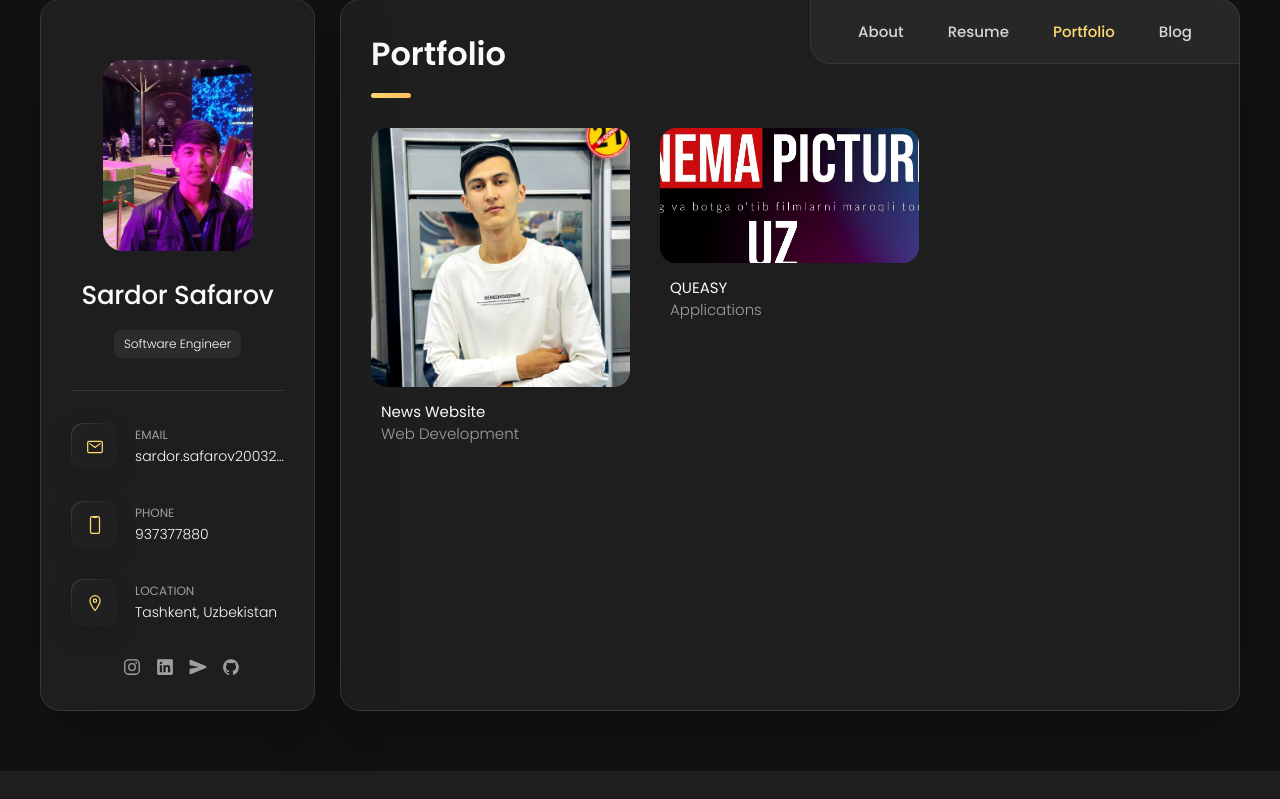
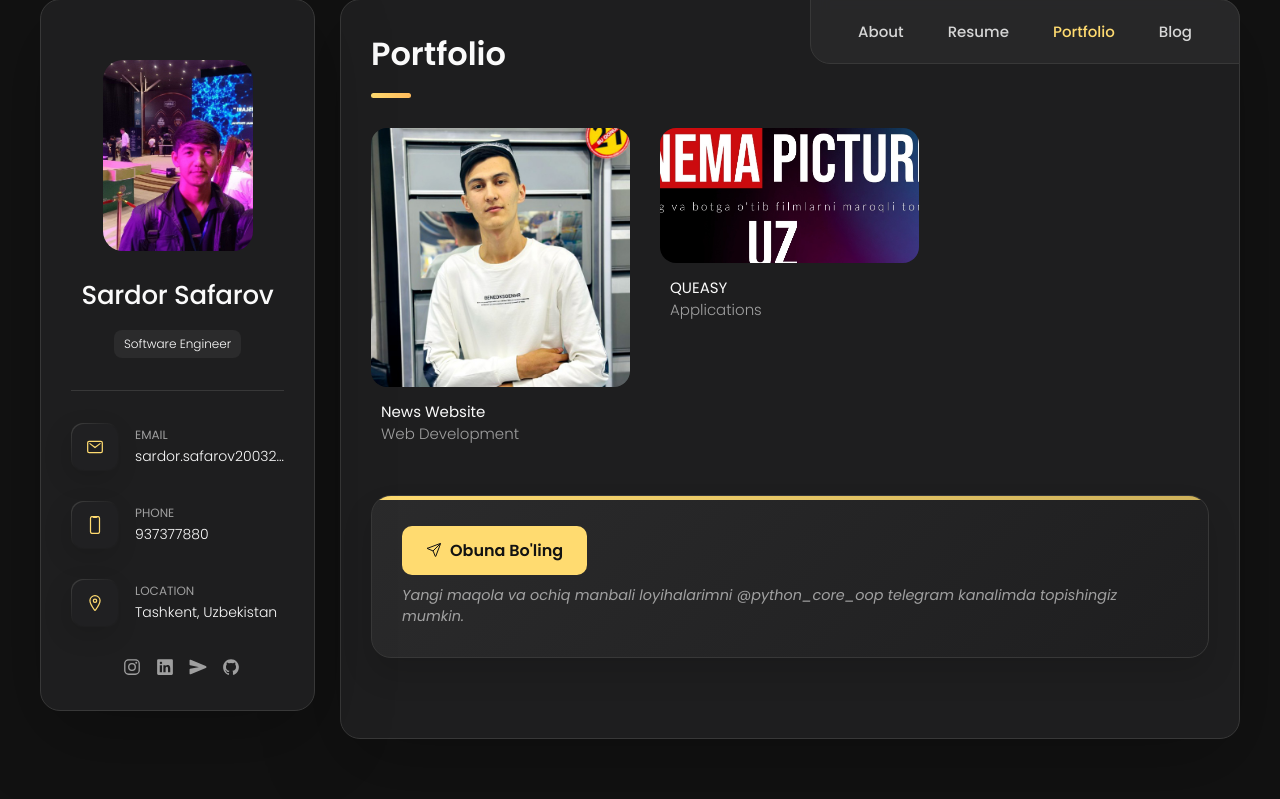
Before and after one commit to SafarovSardorDev/portfolio, a Django app: page /portfolio/ in a window 1280 px wide. Shown: the part 61-860 px from the top of the page. Before the commit the page ends 832 px from the top, so only its background shows below. Run offline with Django 5.2, Linux system fonts and the light colour scheme; data comes from the database, SQL or seed files in the repository.

Commit message:
add subscription to portfolio

```diff
--- a/templates/portfolio.html
+++ b/templates/portfolio.html
@@ -34,6 +34,105 @@
             </li>
             {% endfor %}
         </ul>
+            <!-- Subscription Card -->
+        <div class="subscription-card">
+            <div class="subscription-content">
+                <a href="https://t.me/python_core_oop" target="_blank" class="subscription-btn">
+                    <ion-icon name="paper-plane-outline"></ion-icon>
+                    <span>Obuna Bo'ling</span>
+                </a>
+                <p class="subscription-note">
+                    Yangi maqola va ochiq manbali loyihalarimni @python_core_oop telegram kanalimda topishingiz mumkin.
+                </p>
+            </div>
+        </div>
     </section>
 </article>
+<style>
+    /* Subscription Card Styles */
+.subscription-card {
+    background: linear-gradient(135deg, var(--onyx) 0%, var(--eerie-black2) 100%);
+    border-radius: 20px;
+    padding: 30px;
+    margin: 50px 0;
+    border: 1px solid var(--jet);
+    box-shadow: var(--shadow2);
+    display: flex;
+    align-items: flex-start;
+    gap: 20px;
+    position: relative;
+    overflow: hidden;
+}
+
+.subscription-card::before {
+    content: '';
+    position: absolute;
+    top: 0;
+    left: 0;
+    right: 0;
+    height: 4px;
+    background: linear-gradient(90deg, var(--orange-yellow-crayola), var(--vegas-gold));
+}
+
+.subscription-icon {
+    flex-shrink: 0;
+    width: 60px;
+    height: 60px;
+    background: var(--orange-yellow-crayola);
+    border-radius: 12px;
+    display: flex;
+    align-items: center;
+    justify-content: center;
+}
+
+.subscription-icon ion-icon {
+    font-size: 28px;
+    color: var(--smoky-black);
+}
+
+.subscription-content {
+    flex: 1;
+}
+
+.subscription-title {
+    color: var(--white2);
+    font-size: 1.5rem;
+    font-weight: var(--fw600);
+    margin-bottom: 10px;
+}
+
+.subscription-text {
+    color: var(--light-gray);
+    font-size: 1rem;
+    line-height: 1.6;
+    margin-bottom: 15px;
+}
+
+.subscription-btn {
+    display: inline-flex;
+    align-items: center;
+    gap: 8px;
+    background: var(--orange-yellow-crayola);
+    color: var(--smoky-black);
+    padding: 12px 24px;
+    border-radius: 10px;
+    font-weight: var(--fw600);
+    text-decoration: none;
+    transition: var(--transition1);
+    margin-bottom: 10px;
+}
+
+.subscription-btn:hover {
+    background: var(--vegas-gold);
+    transform: translateY(-2px);
+    box-shadow: var(--shadow1);
+}
+
+.subscription-note {
+    color: var(--light-gray70);
+    font-size: 0.9rem;
+    font-style: italic;
+    margin: 0;
+}
+</style>
 {% endblock %}
```
